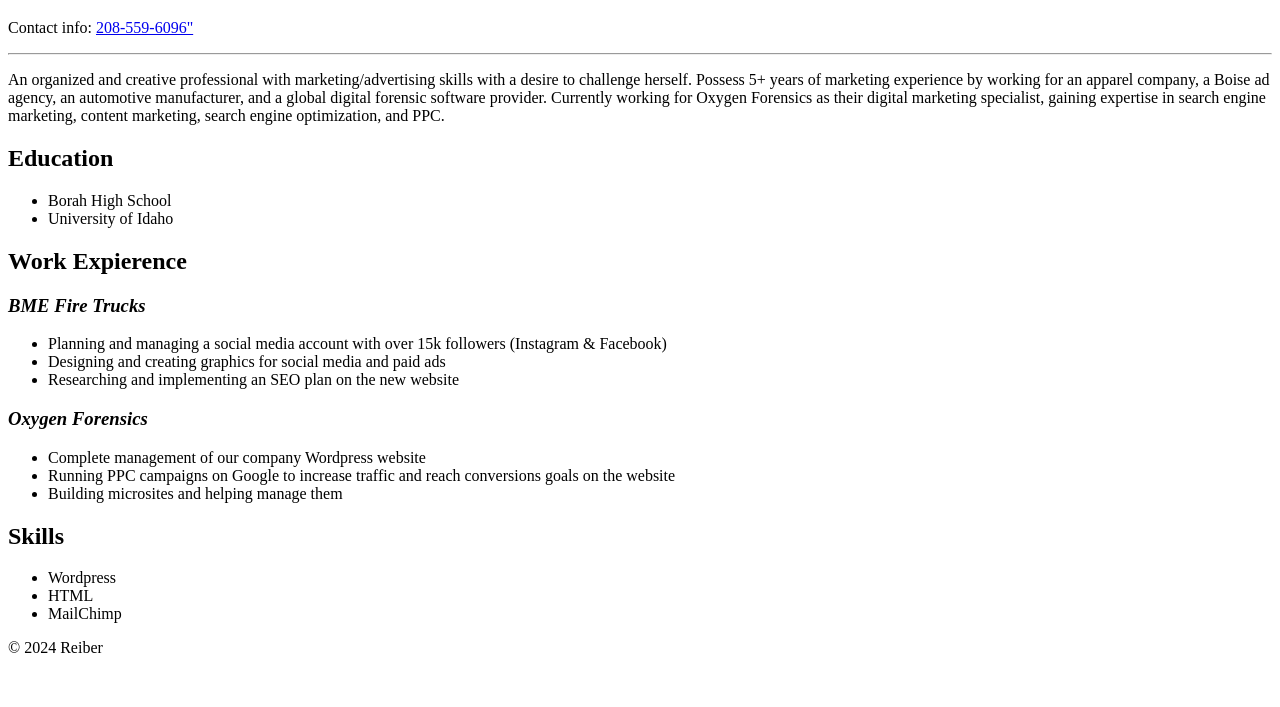
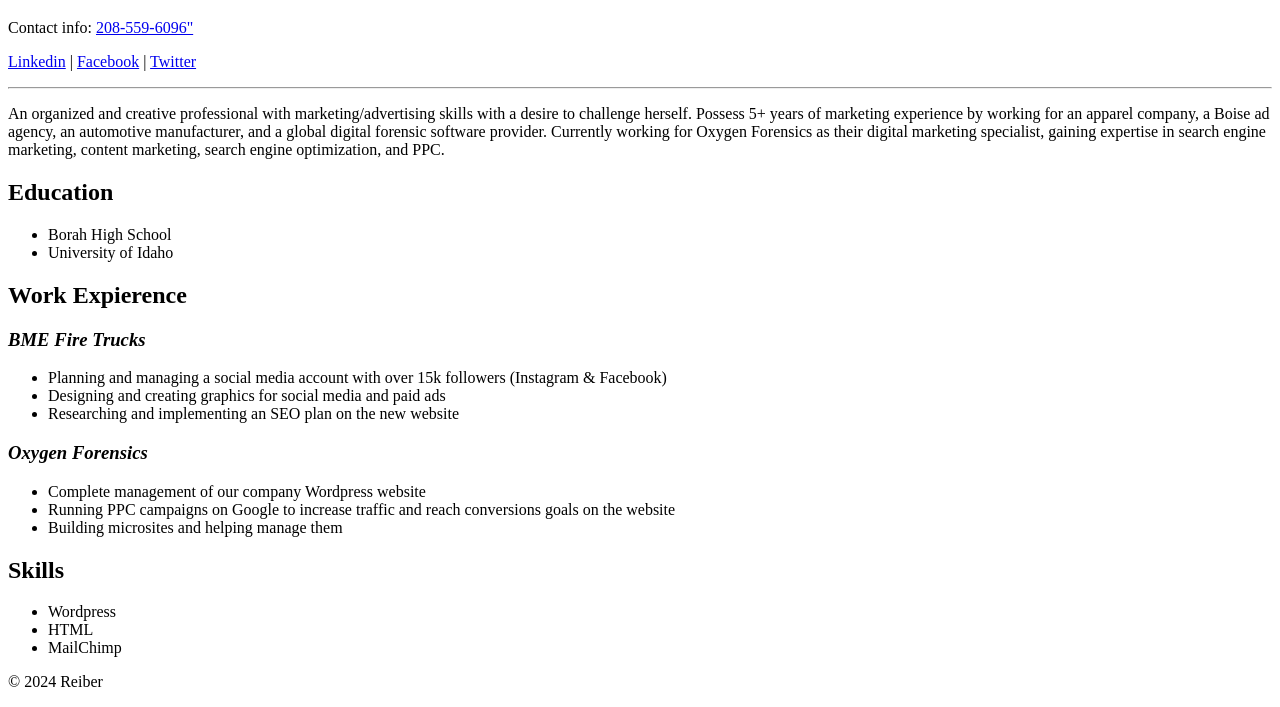
Before and after one commit to CourtneyReiber11/Resume, a plain HTML site: page index.html in a window 1280 px wide. Shown: the part 173-880 px from the top of the page. Before the commit the page ends 846 px from the top, so only its background shows below. Drawn offline with Linux system fonts and the light colour scheme.

Commit message:
Add files via upload

```diff
--- a/index.html
+++ b/index.html
@@ -8,6 +8,7 @@
     <img src="./AH3A7634.jpg" height="100"/>
     <h1>Courtney Reiber</h1>
     <p>Contact info: <a href="tel:2085596096">208-559-6096"</a></p>
+    <p><a href="https://www.linkedin.com/in/courtney-reiber/">Linkedin</a> | <a href="https://www.facebook.com/courtney.reiber">Facebook</a> | <a href="https://twitter.com/CourtneyReiber">Twitter</a></p>
     <hr/>
 <p>An organized and creative professional with marketing/advertising skills with a desire to challenge herself. Possess 5+ years of marketing experience by working for an apparel company, a Boise ad agency, an automotive manufacturer, and a global digital forensic software provider. Currently working for Oxygen Forensics as their digital marketing specialist, gaining expertise in search engine marketing, content marketing, search engine optimization, and PPC.</p>
     <h2>Education</h2>
@@ -38,6 +39,7 @@
         <li>HTML</li>
         <li>MailChimp</li>
     </ul>
+
 </body>
 <footer>
     <p>© 2024 Reiber</p>
```
